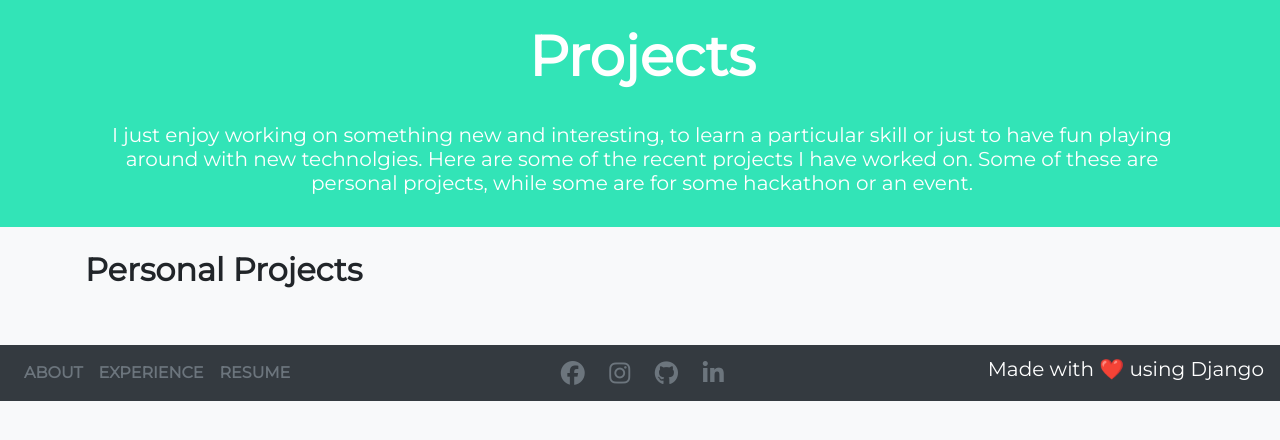
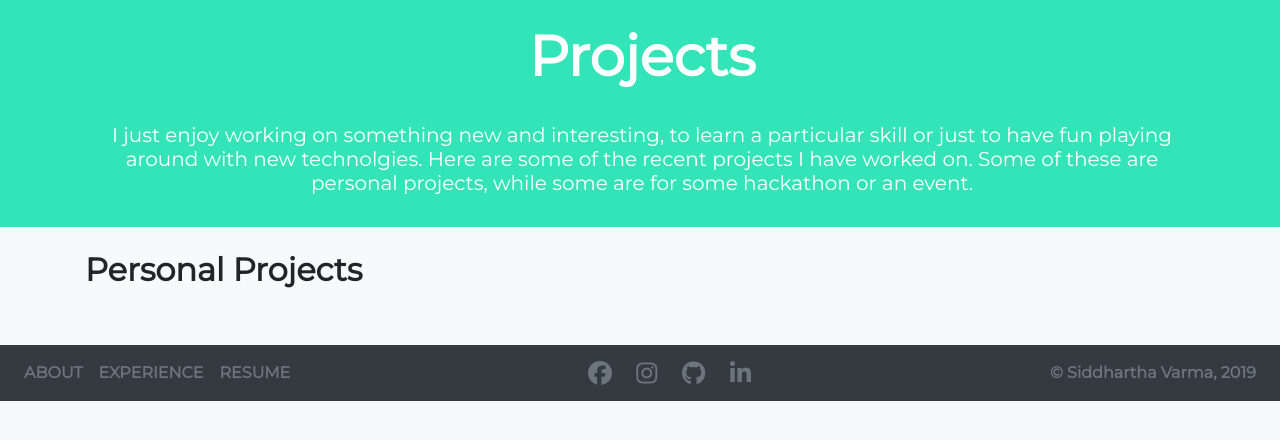
Before and after one commit to D-E-F-E-A-T/Portfolio-Website, a Django app: page /projects in a window 1280 px wide. Shown: the part 119-559 px from the top of the page. Run offline with Django 3.2, Linux system fonts and the light colour scheme; some libraries are stand-ins or nearby versions.

Commit message:
still doing frontend uff

```diff
--- a/main/templates/main/includes/footer.html
+++ b/main/templates/main/includes/footer.html
@@ -21,9 +21,9 @@
         <li class="nav-item"><a class="nav-link text-secondary" role="button"
                 href="https://www.linkedin.com/in/siddharthav22/"><i class="fab fa-linkedin fa-fw"></i></a></li>
     </ul>
-    <ul class="navbar-nav ml-auto " style="font-weight: bold;">
+    <ul class="navbar-nav ml-auto" style="font-weight: bold;">
         <li class="nav-item">
-            <h5 class="text-white">Made with ❤️ using Django</h5>
+            <a class="text-secondary nav-link">© Siddhartha Varma, 2019</a>
         </li>
     </ul>
 </footer>
```
